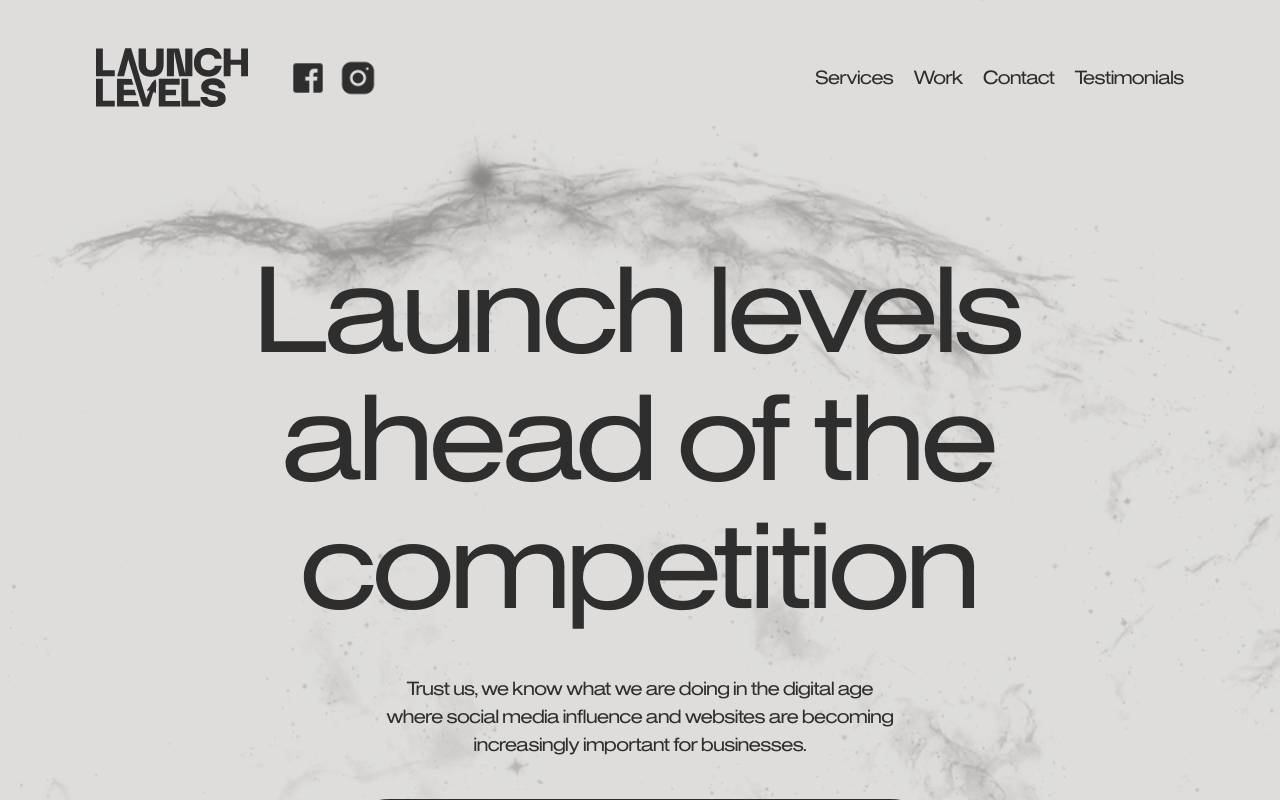
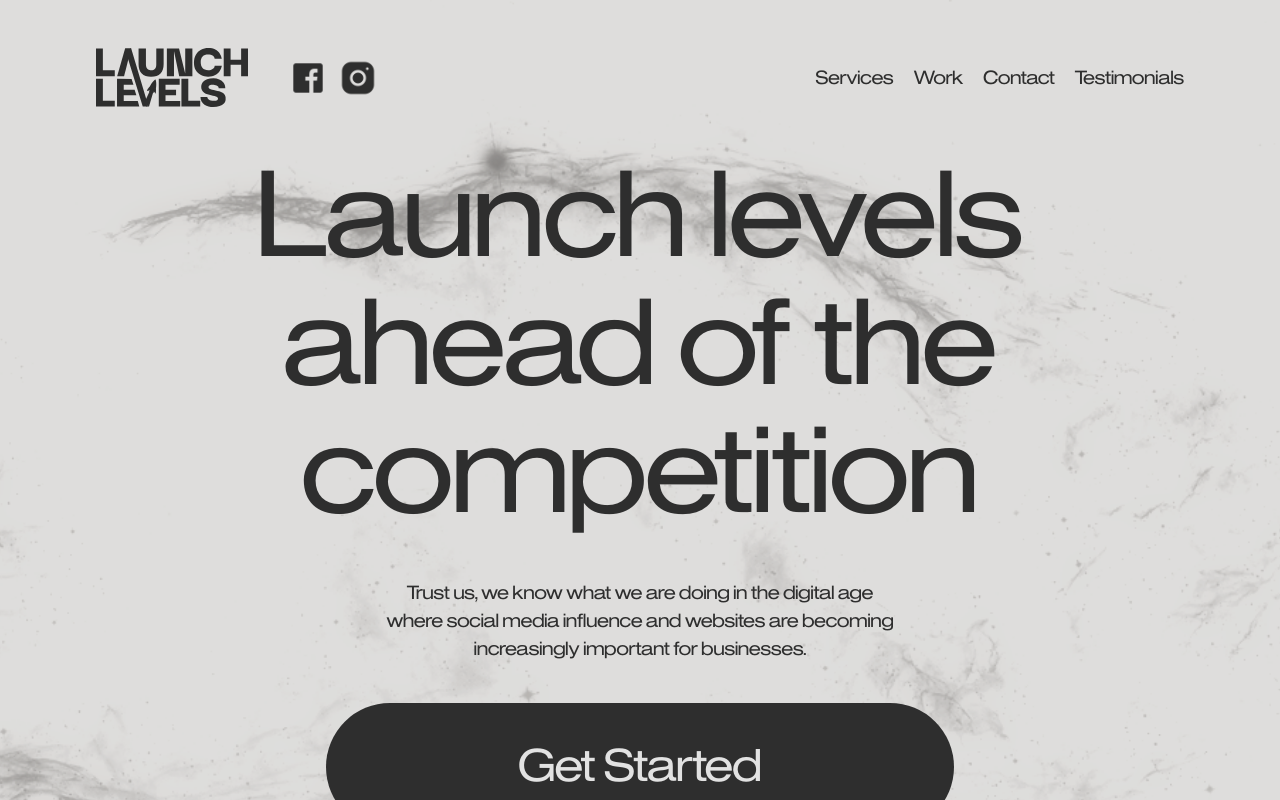
Before and after one commit to julianjfouf/launchlevelsremastered, a Next.js app: page / in a window 1280 px wide. Shown: the top 800 px of the page. Built offline with nearby package versions, Linux system fonts and the light colour scheme.

Commit message:
adjustments

```diff
--- a/src/components/Hero.jsx
+++ b/src/components/Hero.jsx
@@ -6,7 +6,7 @@ const Hero = () => {
   return (
     <div className="bg-[url('/images/texture1.png')] relative z-20 bg-cover bg-center">
       <Navbar />
-      <div className="lg:px-24 px-12 z-20 py-24 flex flex-col justify-center items-center backdrop-brightness-90">
+      <div className="lg:px-24 px-12 z-20 pb-24 pt-12 flex flex-col justify-center items-center backdrop-brightness-90">
         <h1 className="xl:text-9xl md:text-7xl text-5xl z-20 text-center">
           Launch levels ahead of the competition
         </h1>
--- a/src/components/Navbar.jsx
+++ b/src/components/Navbar.jsx
@@ -5,7 +5,7 @@ import icon2 from "../../public/icons/icon2.png";
 
 const Navbar = () => {
   return (
-    <div className="lg:px-24 px-12 py-12 flex justify-between items-center lg:flex-row flex-col lg:gap-0 gap-5 backdrop-brightness-90">
+    <div className="lg:px-24 px-12 pt-12 flex justify-between items-center lg:flex-row flex-col lg:gap-0 gap-5 backdrop-brightness-90">
       <div className="flex sm:flex-row flex-col sm:gap-10 gap-2.5 items-center">
         <svg
           width="152"
--- a/src/components/subcomponents/Testimonial.jsx
+++ b/src/components/subcomponents/Testimonial.jsx
@@ -13,7 +13,7 @@ const Testimonial = ({ name, service, quote, link, picture }) => {
             className={`h-24 w-24 bg-[#fff] border border-[#2e2e2e] rounded-full ${picture} z-50 bg-center bg-origin-content bg-contain bg-repeat-space `}
           ></div>
           <div>
-            <h3 className="text-5xl z-50">{name}</h3>
+            <h3 className="md:text-5xl text-3xl z-50">{name}</h3>
             <p>{service}</p>
           </div>
         </div>
```
